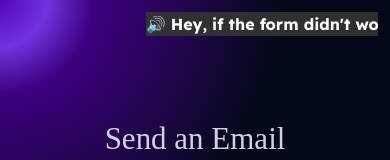
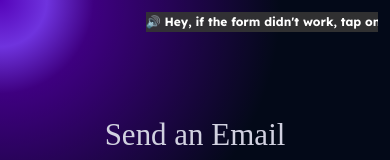
Before and after one commit to Khalifa-pendrops/portfolio_2024, a React (Vite) app: page /get-in-touch in a window 390 px wide. Shown: the top 160 px of the page. Built offline with nearby package versions, Linux system fonts and the light colour scheme; a web font is replaced by a local one.

Commit message:
adjusted font size of scrolling text on contact page

```diff
--- a/src/Components/MovingTexts.jsx
+++ b/src/Components/MovingTexts.jsx
@@ -4,7 +4,7 @@ function MovingTexts() {
   return (
     <div className="container-fluid mt-2">
       <div className="scrolling-text py-1 ">
-        <p className=" py-1 fw-bolder lh-1">
+        <p className=" py-1 fw-bolder lh-1 fs-4 custom-size">
           🔊 Hey, if the form didn't work, tap on my email address 👇
         </p>
       </div>
--- a/src/index.css
+++ b/src/index.css
@@ -41,12 +41,19 @@ body {
 .scrolling-text {
     white-space: nowrap;
     overflow: hidden !important;
+
 }
 
 .scrolling-text p {
     background-color: rgba(52, 52, 52, 0.929) !important;
     animation: scroll-right 15s linear infinite !important;
     color: #fff !important;
+}
+
+@media (max-width: 576px) {
+    .custom-size {
+        font-size: 12px !important;
+    }
 }
 
 @keyframes scroll-right {
```
